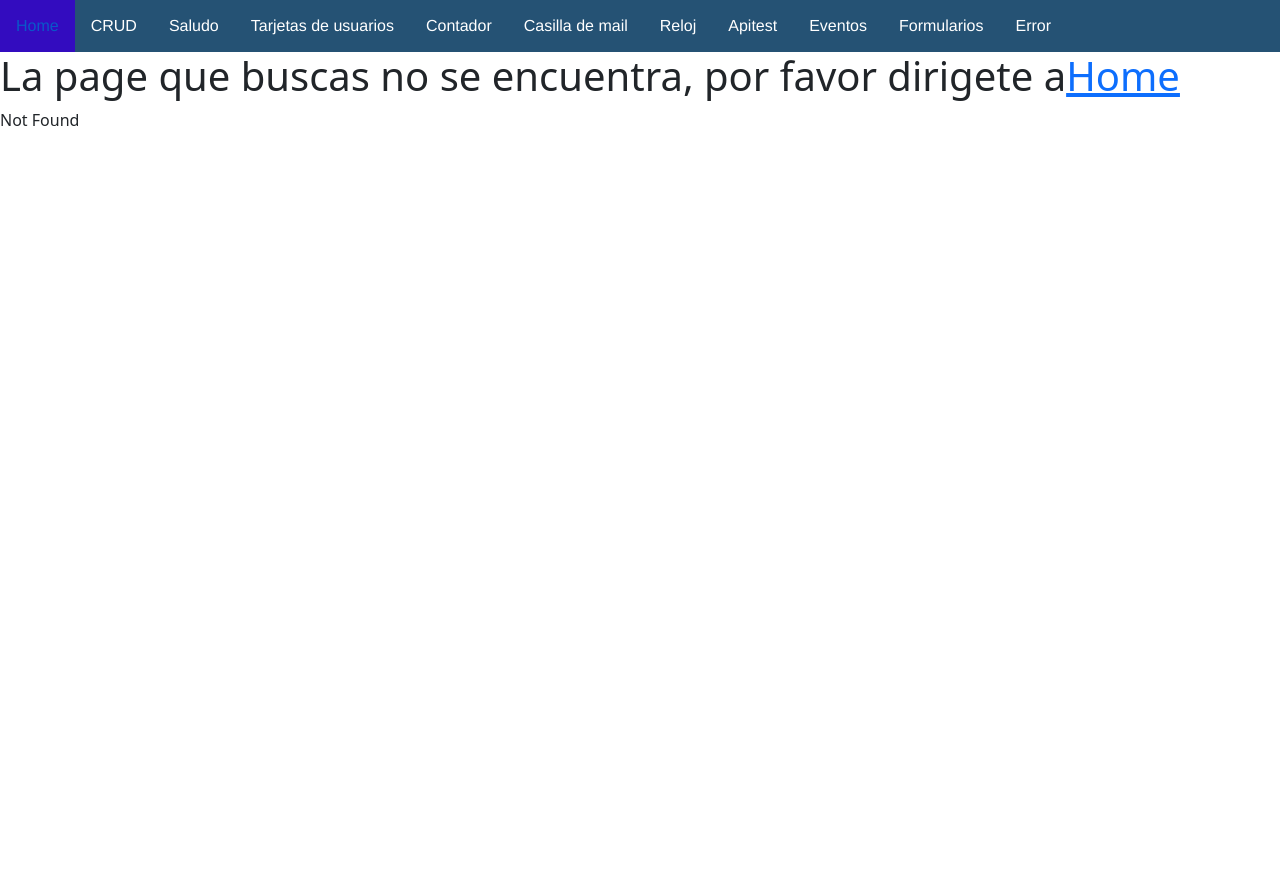
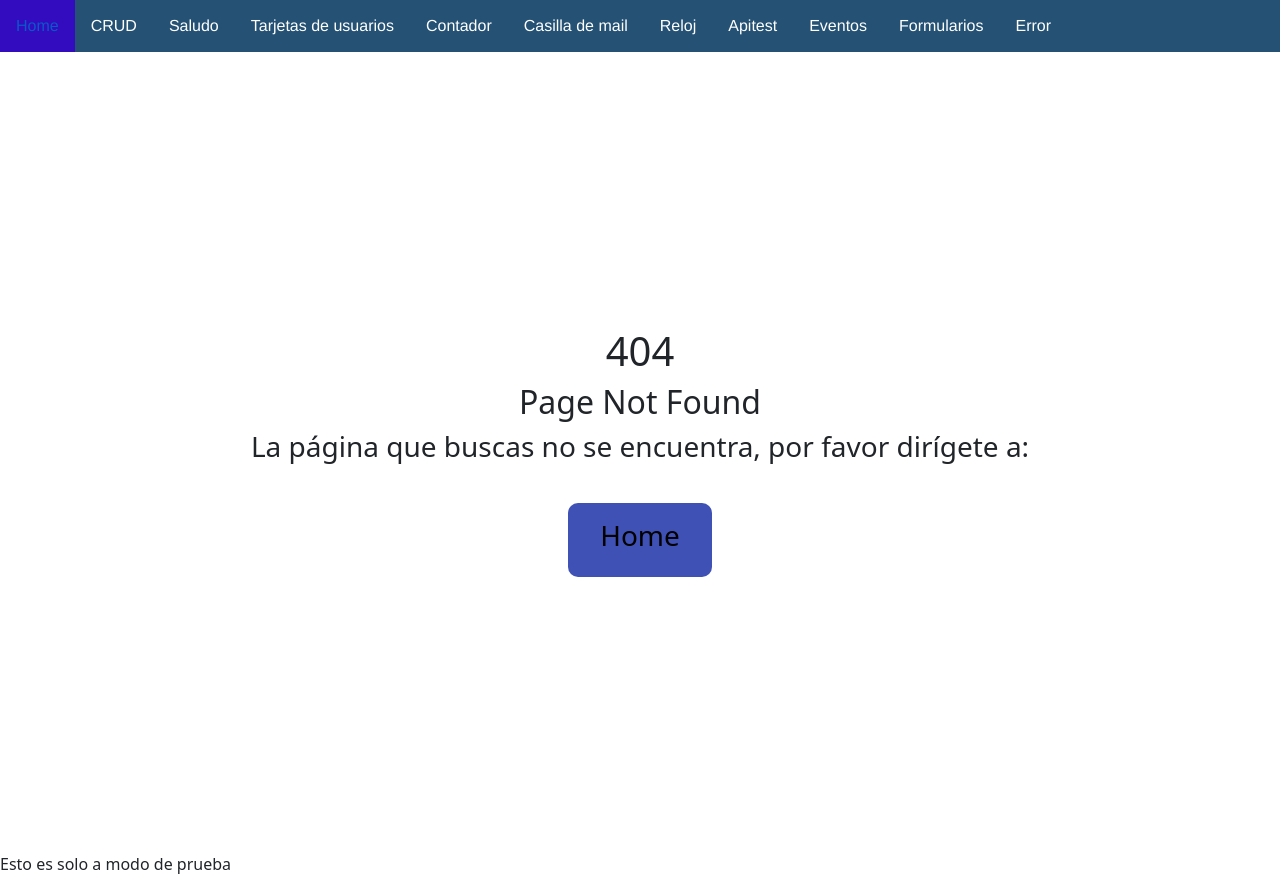
Before and after one commit to Toledost/BootcampHedy, a React (Create React App) app: page / in a window 1280 px wide. Before the commit this address had no page. Before the commit the page ends 800 px from the top, so only its background shows below. Built offline with nearby package versions, Linux system fonts and the light colour scheme.

Commit message:
correccion de PageError y redireccion

```diff
--- a/src/Components/Error.jsx
+++ b/src/Components/Error.jsx
@@ -1,18 +1,25 @@
 import React from 'react';
-import { Link } from 'react-router-dom';
+import { Link, Route, Router } from 'react-router-dom';
+import { Button } from 'reactstrap';
 
 const Error = () => {
-    return(
-        <>
-        <h1>
-            La page que buscas no se encuentra, por favor dirigete a
-            <Link to={'./Home'}>Home</Link>
-        </h1>
-        <p>Not Found</p>
-
-        </>
-
-    )
+  return (
+    <>
+      <div style={{ display: 'flex', justifyContent: 'center', alignItems: 'center', height: '100vh' }}>
+        <div style={{ display: 'flex', flexDirection: 'column', justifyContent: 'center', alignItems: 'center' }}>
+            <h1>404</h1>
+            <h2>Page Not Found</h2>
+            <h3>La página que buscas no se encuentra, por favor dirígete a:</h3>
+            <Button style={{ backgroundColor: '#3f51b5', color: 'white', fontSize: '1.2rem', fontWeight: 'bold', padding: '1rem 2rem', border: 'none', borderRadius: '10px', marginTop: '2rem', cursor: 'pointer' }}>
+                    <Link to='/Home' style={{ color: 'black', textDecoration: 'none'  }}>
+                        <h3>Home</h3>
+                    </Link>
+            </Button>
+        </div>
+      </div>
+      <p>Esto es solo a modo de prueba</p>
+    </>
+  )
 }
 
 export default Error;
--- a/src/Components/Home.jsx
+++ b/src/Components/Home.jsx
@@ -11,7 +11,6 @@ const Home = () => {
         <body>
             <header>
                 <hr />
-                <Link to={'./Crud'}> Crud</Link>
                 <h1 className='title'>Toledo, Bruno Daniel</h1>
                 <nav className='navbar'>
                     <h1 className='h1-cv'>CV</h1>
```
